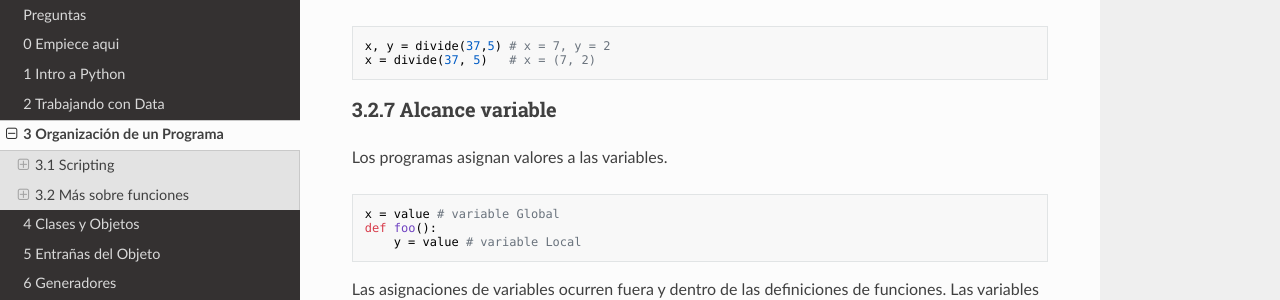
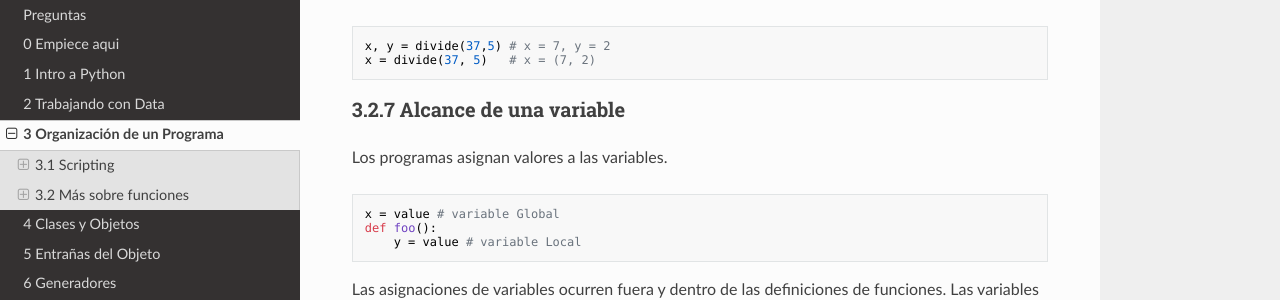
Before and after one commit to pythonpanama/pythonpractico_ssg, an MkDocs documentation site: the page built from docs/3.md, in a window 1280 px wide and 900 px high, scrolled down 7453 px. Shown: the part 164-464 px from the top of the window. Built offline with MkDocs 1.6.1, drawn with Linux system fonts in a browser that asks for light colours; nearby versions of some CDN libraries.

Commit message:
updated title 3.2.7

````diff
--- a/docs/3.md
+++ b/docs/3.md
@@ -361,7 +361,7 @@ x, y = divide(37,5) # x = 7, y = 2
 x = divide(37, 5)   # x = (7, 2)
 ```
 
-### 3.2.7 Alcance variable
+### 3.2.7 Alcance de una variable
 
 Los programas asignan valores a las variables.
 
````
